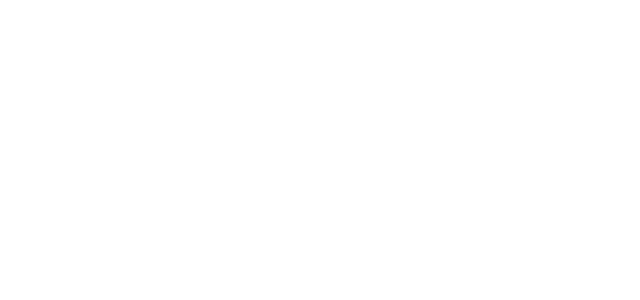
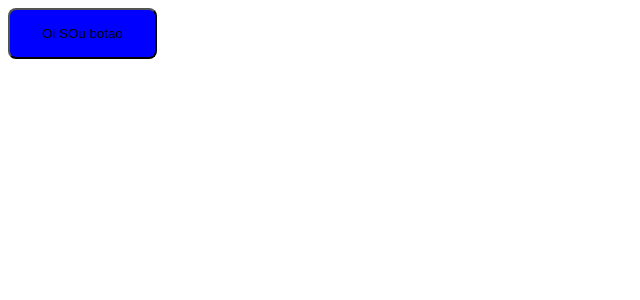
Before and after one commit to Dener-Garcia/landing-page-lit-academy-reactJS, a React (Vite) app: page / in a window 1280 px wide. Shown: the top 300 px of the page, without its empty margins (0-640 px from the left). Built offline with nearby package versions, Linux system fonts and the light colour scheme.

Commit message:
feat: created primary button

```diff
--- a/package.json
+++ b/package.json
@@ -18,7 +18,7 @@
     "@types/react": "^18.2.15",
     "@types/react-dom": "^18.2.7",
     "@vitejs/plugin-react": "^4.0.3",
-    "eslint": "^8.45.0",
+    "eslint": "^8.52.0",
     "eslint-plugin-react": "^7.33.2",
     "eslint-plugin-react-hooks": "^4.6.0",
     "eslint-plugin-react-refresh": "^0.4.3",
--- a/src/App.jsx
+++ b/src/App.jsx
@@ -1,11 +1,12 @@
-import React from "react"
+
+import ButtonPrimary from "./components/design-system/Button-primary/ButtonPrimary"
 
 
 function App() {
 
   return (
     <>
-
+     <ButtonPrimary></ButtonPrimary>
     </>
   )
 }
--- /dev/null
+++ b/src/components/design-system/Button-primary/ButtonPrimary.jsx
@@ -0,0 +1,10 @@
+import React from 'react';
+import styles from './style.module.css';
+
+const ButtonPrimary = () =>{
+  return(
+    <button className={styles.teste}>Oi SOu botao</button>
+  );
+};
+
+export default ButtonPrimary;
--- /dev/null
+++ b/src/components/design-system/Button-primary/style.module.css
@@ -0,0 +1,5 @@
+.teste{
+  padding: 1rem 2rem;
+  border-radius: 0.5rem;
+  background-color: blue;
+}
```
Also changed, not shown: remove.eslintrc.cjs (renamed from .eslintrc.cjs), 1 other file (tests, documents, lock files or other folders).
